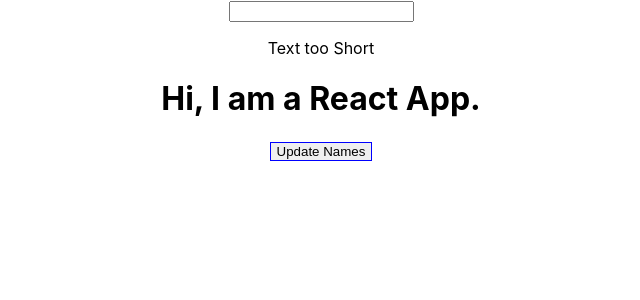
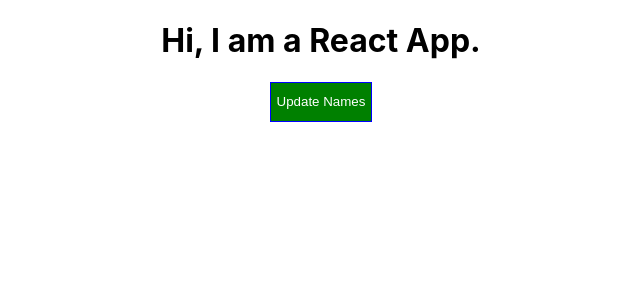
Before and after one commit to fereshte-heidari/fereshte-app, a React (Create React App) app: page / in a window 1280 px wide. Shown: the top 300 px of the page, without its empty margins (319-959 px from the left). Built offline with nearby package versions, Linux system fonts and the light colour scheme.

Commit message:
Add dynamic style

```diff
--- a/package.json
+++ b/package.json
@@ -6,6 +6,7 @@
     "@testing-library/jest-dom": "^5.11.10",
     "@testing-library/react": "^11.2.5",
     "@testing-library/user-event": "^12.8.3",
+    "radium": "^0.26.1",
     "react": "^17.0.2",
     "react-dom": "^17.0.2",
     "react-scripts": "4.0.3",
--- a/src/App.js
+++ b/src/App.js
@@ -2,10 +2,7 @@
 import { Component, useState } from "react";
 import "./App.css";
 import Person from "./Person/Person.js";
-import UserInput from "./UserInput.js";
-import UserOutput from "./UserOutput.js";
-import ValidationComponent from "./ValidationComponent.js";
-import CharComponent from "./CharComponent.js";
+import Radium from "radium";
 class App extends Component {
   state = {
     persons: [
@@ -14,23 +11,6 @@ class App extends Component {
       { id: "m22ahla1", name: "Diana", age: 21 },
     ],
     showPerson: false,
-    numberOfChar: 0,
-    userName: "",
-  };
-
-  inputChangeHandler = (event) => {
-    this.setState({
-      numberOfChar: event.target.value.length,
-      userName: event.target.value,
-    });
-  };
-
-  deletingHandler = (index) => {
-    let userName = this.state.userName.split("");
-    userName.splice(index, 1);
-    let updatedUserName = userName.join("");
-
-    this.setState({ userName: updatedUserName });
   };
 
   changeHandler = (event, id) => {
@@ -69,6 +49,10 @@ class App extends Component {
     const style = {
       border: "solid blue 1px",
       cursor: "pointer",
+      backgroundColor: "green",
+      color: "white",
+      height: "40px",
+      weight: "100px",
     };
     let person;
     if (this.state.showPerson) {
@@ -89,6 +73,7 @@ class App extends Component {
           })}
         </div>
       );
+      style.backgroundColor = "purple";
     }
     let text;
     if (this.state.numberOfChar <= 5) {
@@ -97,22 +82,8 @@ class App extends Component {
       text = "Text long enough";
     }
 
-    const charList = this.state.userName.split("").map((user, index) => {
-      return (
-        <CharComponent
-          deleting={() => this.deletingHandler(index)}
-          letter={user}
-          key={index}
-        />
-      );
-    });
-
     return (
       <div className="App">
-        <input onChange={this.inputChangeHandler} />
-        <ValidationComponent output={text} />
-        <p>{this.state.userName}</p>
-        {charList}
         <h1>Hi, I am a React App.</h1>
         <button style={style} onClick={this.showHandler}>
           Update Names
@@ -123,4 +94,4 @@ class App extends Component {
   }
 }
 
-export default App;
+export default Radium(App);
```
Also changed, not shown: 1 other file (tests, documents, lock files or other folders).
